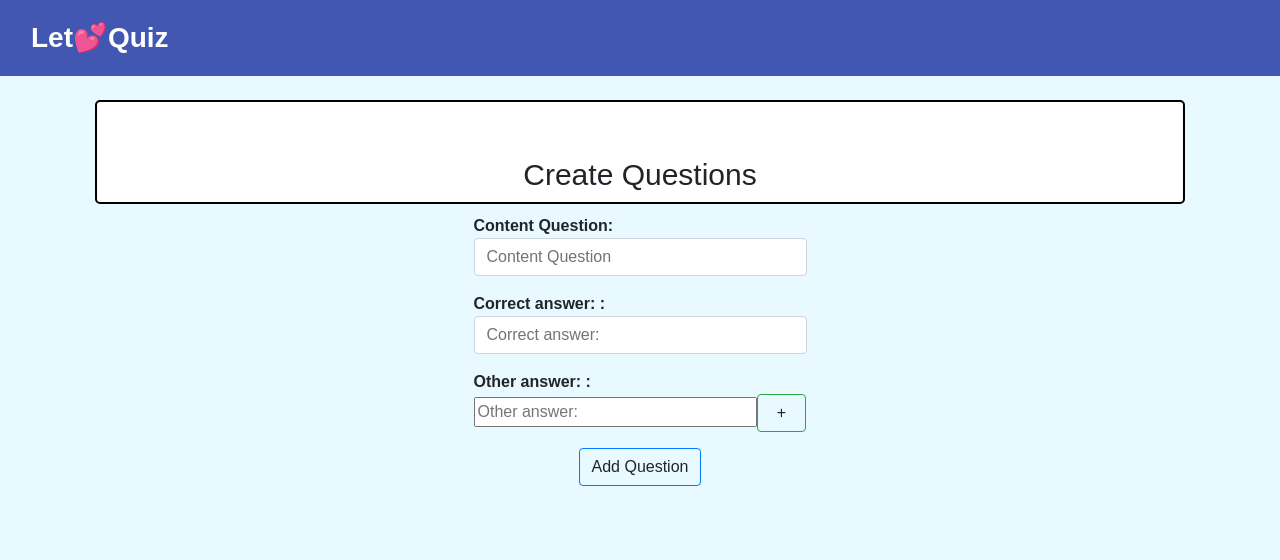
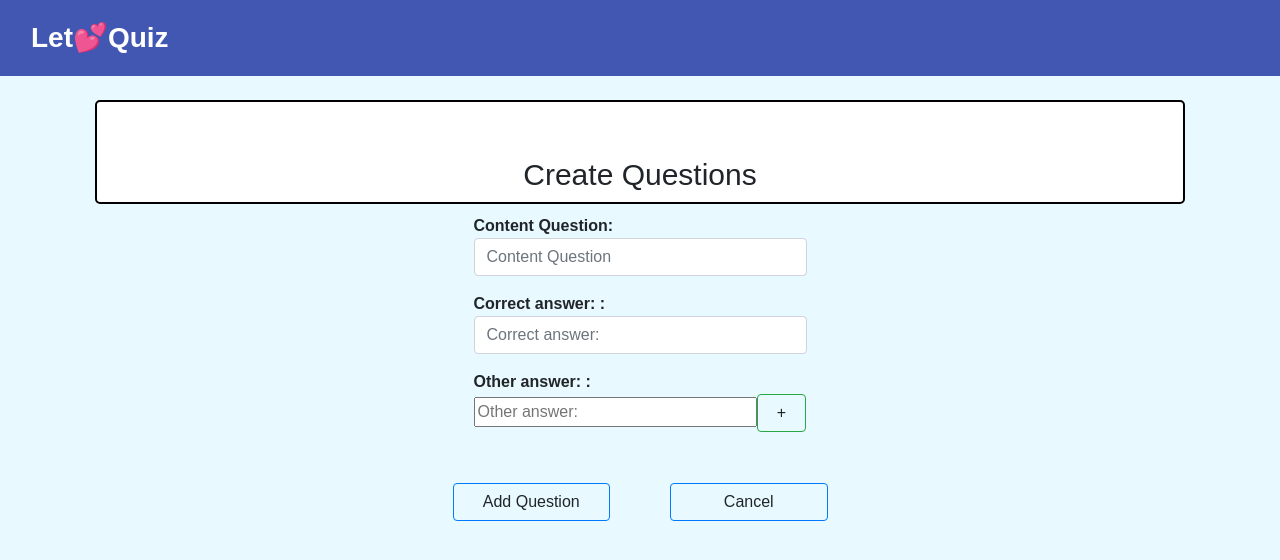
Before and after one commit to nhatnhanchiha/Let-Quiz, an Angular app in the folder Let Quiz/ClientApp/: page /createQuestion in a window 1280 px wide. Shown: the top 560 px of the page. Built offline with nearby package versions, Linux system fonts and the light colour scheme.

Commit message:
update cancel in create question

```diff
--- a/Let Quiz/ClientApp/src/app/create-quizt/create-question/create-question.component.css
+++ b/Let Quiz/ClientApp/src/app/create-quizt/create-question/create-question.component.css
@@ -42,4 +42,11 @@ a {
 .center-button {
     width: 100%;
     text-align: center;
+    padding: 30px;
 }
+
+.around-the-button {
+    margin: 30px;
+    margin-top: 5px;
+    width: 15%;
+}
--- a/Let Quiz/ClientApp/src/app/create-quizt/create-question/create-question.component.html
+++ b/Let Quiz/ClientApp/src/app/create-quizt/create-question/create-question.component.html
@@ -33,7 +33,8 @@
 </div>
 <div class="center-button">
     <div class="inline">
-        <a class="btn btn-outline-primary button" (click)="onSubmit(error,message)">Add Question</a>
+        <a class="btn btn-outline-primary button around-the-button" (click)="onSubmit(error,message)">Add Question</a>
+        <a class="btn btn-outline-primary button around-the-button" (click)="cancel(cancelShowBox)">Cancel</a>
     </div>
 </div>
 
@@ -56,3 +57,16 @@
         </div>
     </div>
 </ng-template>
+
+<!--form cancel-->
+<ng-template #cancelShowBox let-c="close" let-d="dismiss">
+    <div class="modal-body">
+        <div class="form-group" style="text-align:center;">
+            <p class="text-success">Do you want cancel this question</p>
+        </div>
+        <div class="modal-footer">
+            <button type="button" class="btn btn-primary" (click)="backcreatequiz()">Yes</button>
+            <button type="button" class="btn btn-secondary" (click)="d('Cross click')">No</button>
+        </div>
+    </div>
+</ng-template>
--- a/Let Quiz/ClientApp/src/app/create-quizt/create-question/create-question.component.ts
+++ b/Let Quiz/ClientApp/src/app/create-quizt/create-question/create-question.component.ts
@@ -59,6 +59,13 @@ export class CreateQuestionComponent implements OnInit {
         this.otherChoice.splice(index, 1);
         this.otherChoices.splice(index, 1);
     }
+    cancel(cancelShowBox) {
+        this.modalService.open(cancelShowBox);
+    }
+    backcreatequiz() {
+        this.router.navigate(['/createQuizt']);
+        this.modalService.dismissAll();
+    }
     onSubmit(error,message) {
         if (this.otherChoice.includes(this.correctAnswer)) {
             this.errorCreateQuestion = "Plase enter correct answer disferrence other choice";
@@ -75,7 +82,7 @@ export class CreateQuestionComponent implements OnInit {
                 for (let s of this.otherChoices) {
                     this.question.answers.push(s);
                 }
-                this.question.questionId = this.listQuestion.length;
+                this.question.questionId = 0;
                 this.listQuestion.push(this.question);
                 sessionStorage.setItem('listQuestion', JSON.stringify(this.listQuestion));
                 this.massageCreateQuizt = "add question successful";
--- a/Let Quiz/ClientApp/src/app/create-quizt/create-quizt.component.ts
+++ b/Let Quiz/ClientApp/src/app/create-quizt/create-quizt.component.ts
@@ -66,7 +66,13 @@ export class CreateQuiztComponent implements OnInit {
                 this.errorCreateQuzt = "can't Create you must add question";
                 this.modalService.open(error);
                 //confirm("can't Create you must add question");
-            } else {
+            } else if ("" === this.quiz.name) {
+                this.errorCreateQuzt = "can't Create you must enter quiz name";
+                this.modalService.open(error);
+            } else if (this.quiz.duration == 0) {
+                this.errorCreateQuzt = "can't Create you must enter quiz duration more 0";
+                this.modalService.open(error);
+            }else {
                 let token: string = sessionStorage.getItem('token');
                 let quizt: Quiz = {
                     quizId: 0,
```
Also changed, not shown: 1 other file (tests, documents, lock files or other folders).
